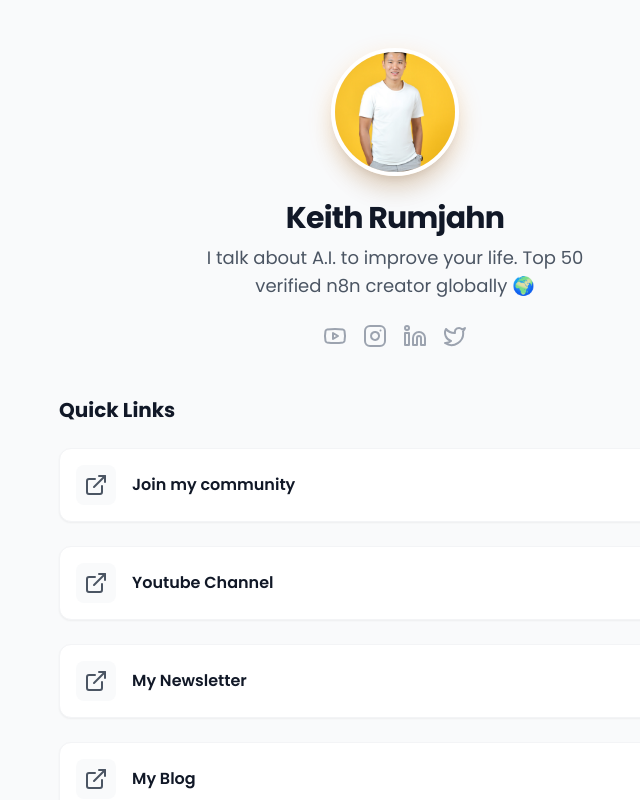
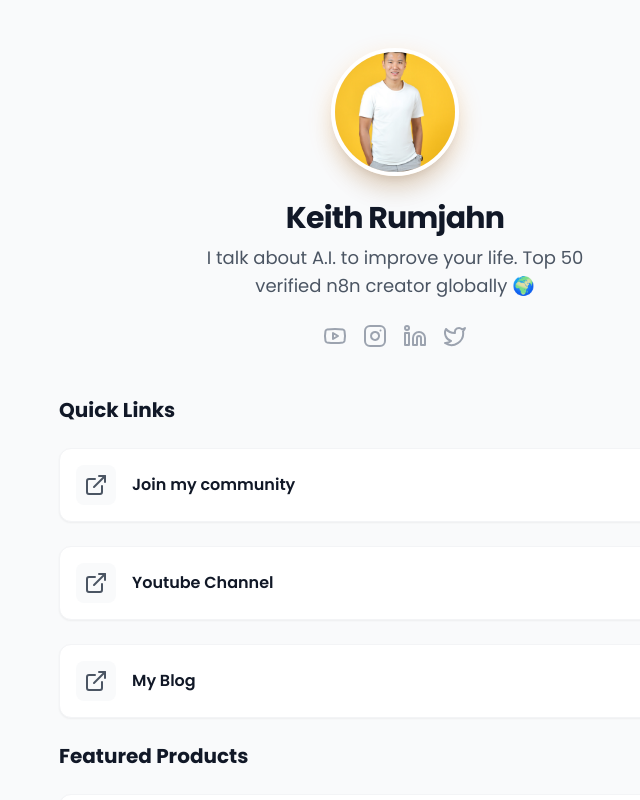
Before and after one commit to krumjahn/LinkInBio, a Next.js app: page / in a window 1280 px wide. Shown: the top 800 px of the page, without its empty margins (245-885 px from the left). Built offline with nearby package versions, Linux system fonts and the light colour scheme.

Commit message:
Update community link to Substack

```diff
--- a/src/app/page.tsx
+++ b/src/app/page.tsx
@@ -8,8 +8,8 @@ export default function Home() {
     {
       title: "Join my community",
       icon: "/globe.svg",
-      url: "https://nas.io/rumjahn",
-      btnText: "Join Now",
+      url: "https://rumjahn.substack.com/",
+      btnText: "Subscribe",
       description: ""
     },
     {
@@ -17,13 +17,6 @@ export default function Home() {
       icon: "/window.svg",
       url: "https://www.youtube.com/@LearnAIAutomation",
       btnText: "Watch",
-      description: ""
-    },
-    {
-      title: "My Newsletter",
-      icon: "/file.svg",
-      url: "https://rumjahn.substack.com/",
-      btnText: "Subscribe",
       description: ""
     },
     {
```
